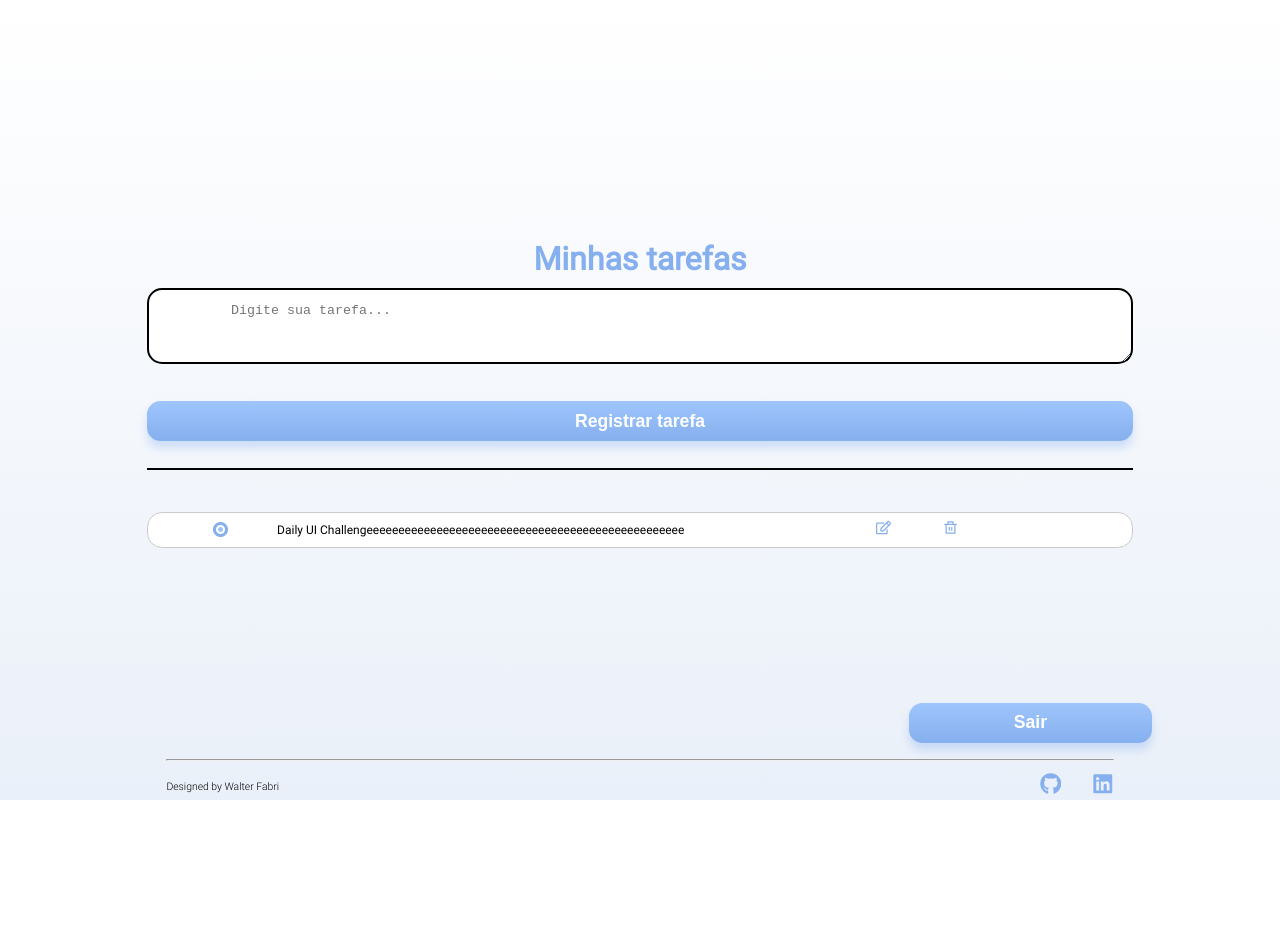
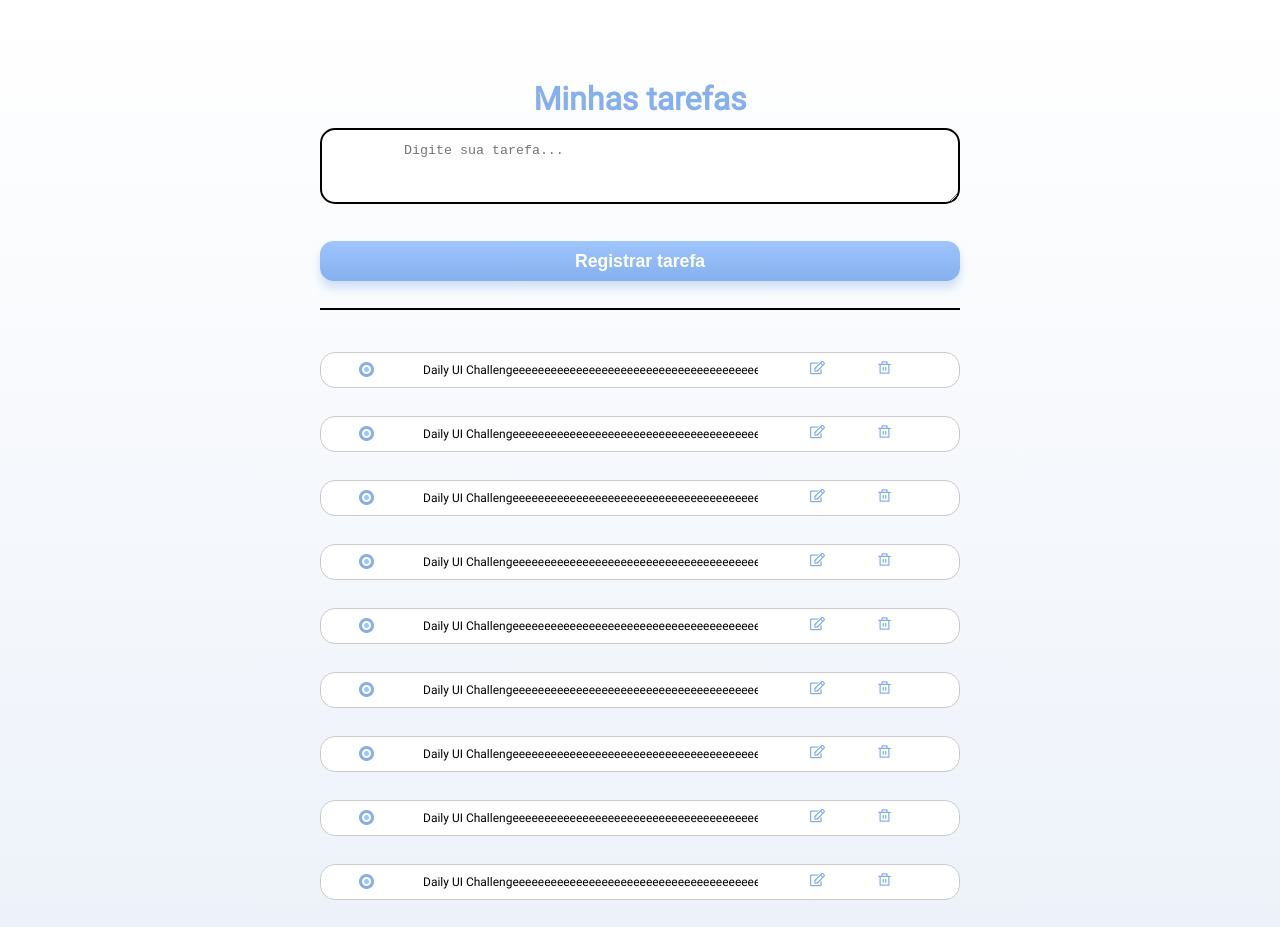
Before and after one commit to fabriwalter/todolist2, a React (Create React App) app: page /admin in a window 1280 px wide. Shown: the top 927 px of the page. Before the commit the page ends 800 px from the top, so only its background shows below. Built offline with nearby package versions, Linux system fonts and the light colour scheme; no server answers; sample sign-in values are in the browser's storage.

Commit message:
finished admin page desktop version

```diff
--- a/src/components/Footer/footer.css
+++ b/src/components/Footer/footer.css
@@ -38,7 +38,35 @@
 @media (min-width: 768px) {
 
     .footer {
+        width: 60vw;
+    }
 
+    .hr-footer {
+        min-width: 60vw;
     }
 
 }
+
+@media (min-width: 1200px) {
+
+    .footer {
+        width: 50vw;
+    }
+
+    .hr-footer {
+        min-width: 50vw;
+    }
+
+}
+
+@media (min-width: 1400px) {
+
+    .footer {
+        min-width: 0vw;
+        width: 35vw;
+    }
+
+    .hr-footer {
+        min-width: 35vw;
+    }
+}
--- a/src/components/Header/header.css
+++ b/src/components/Header/header.css
@@ -19,7 +19,7 @@
 @media (min-width: 768px) {
 
     .header-container {
-        margin-top: 30vh;
+        margin-top: 10vh;
     }
 
     .header-titulo {
--- a/src/pages/Admin/admin.css
+++ b/src/pages/Admin/admin.css
@@ -141,3 +141,109 @@
     display: flex;
     justify-content: center;
 }
+
+
+@media (min-width: 768px) {
+
+    .input-tarefas {
+        min-width: 0;
+        width: 60vw;
+    }
+
+    .button-registrar-tarefa {
+        min-width: 0;
+        width: 60vw;
+    }
+
+    .admin-hr {
+        min-width: 0;
+        width: 60vw;
+    }
+
+    .admin-article {
+        width: 60vw;
+    }
+
+    .admin-div-icons {
+        margin-left: 5vw;
+    }
+
+    .admin-button-logout {
+        min-width: 10vw;
+        margin-right: 20vw;
+    }
+
+}
+
+
+@media (min-width: 1200px) {
+
+    .input-tarefas {
+        width: 50vw;
+    }
+
+    .button-registrar-tarefa {
+        width: 50vw;
+    }
+
+    .admin-hr {
+        width: 50vw;
+    }
+
+    .admin-article {
+        width: 50vw;
+        padding-left: 3vw;
+    }
+
+    .admin-tarefas {
+        min-width: 30vw;
+    }
+
+    .admin-div-icons {
+        margin-left: 4vw;
+    }
+
+    .admin-button-logout {
+        margin-right: 25vw;
+    }
+
+}
+
+
+@media (min-width: 1400px) {
+
+    .input-tarefas {
+        padding-left: 3vw;
+        width: 35vw;
+    }
+
+    .button-registrar-tarefa {
+        width: 35vw;
+    }
+
+    .admin-hr {
+        width: 35vw;
+    }
+
+    .admin-article {
+        width: 35vw;
+    }
+
+    .admin-tarefas {
+        min-width: 20vw;
+    }
+
+    .admin-div-icons {
+        margin-left: 4vw;
+    }
+
+    .admin-icon-edit {
+        margin-right: 3vw;
+    }
+
+    .admin-button-logout {
+        min-width: 7.5vw;
+        margin-right: 32.5vw;
+    }
+
+}
--- a/src/pages/Admin/index.js
+++ b/src/pages/Admin/index.js
@@ -47,9 +47,104 @@ export default function Admin() {
                     </div>
                 </article>
 
+                <article className='admin-article'>
+                    <Icone />
 
+                    <p className='admin-tarefas'>Daily UI Challengeeeeeeeeeeeeeeeeeeeeeeeeeeeeeeeeeeeeeeeeeeeeeeeeeeeeeeeeeeee</p>
 
+                    <div className='admin-div-icons'>
+                        <Link className='admin-icon'> <FaRegEdit className='admin-icon-edit' /> </Link>
+                        <Link className='admin-icon'> <RiDeleteBinLine className='admin-icon-delete' /> </Link>
+                    </div>
+                </article>
 
+                <article className='admin-article'>
+                    <Icone />
+
+                    <p className='admin-tarefas'>Daily UI Challengeeeeeeeeeeeeeeeeeeeeeeeeeeeeeeeeeeeeeeeeeeeeeeeeeeeeeeeeeeee</p>
+
+                    <div className='admin-div-icons'>
+                        <Link className='admin-icon'> <FaRegEdit className='admin-icon-edit' /> </Link>
+                        <Link className='admin-icon'> <RiDeleteBinLine className='admin-icon-delete' /> </Link>
+                    </div>
+                </article>
+
+                <article className='admin-article'>
+                    <Icone />
+
+                    <p className='admin-tarefas'>Daily UI Challengeeeeeeeeeeeeeeeeeeeeeeeeeeeeeeeeeeeeeeeeeeeeeeeeeeeeeeeeeeee</p>
+
+                    <div className='admin-div-icons'>
+                        <Link className='admin-icon'> <FaRegEdit className='admin-icon-edit' /> </Link>
+                        <Link className='admin-icon'> <RiDeleteBinLine className='admin-icon-delete' /> </Link>
+                    </div>
+                </article>
+
+                <article className='admin-article'>
+                    <Icone />
+
+                    <p className='admin-tarefas'>Daily UI Challengeeeeeeeeeeeeeeeeeeeeeeeeeeeeeeeeeeeeeeeeeeeeeeeeeeeeeeeeeeee</p>
+
+                    <div className='admin-div-icons'>
+                        <Link className='admin-icon'> <FaRegEdit className='admin-icon-edit' /> </Link>
+                        <Link className='admin-icon'> <RiDeleteBinLine className='admin-icon-delete' /> </Link>
+                    </div>
+                </article>
+
+                <article className='admin-article'>
+                    <Icone />
+
+                    <p className='admin-tarefas'>Daily UI Challengeeeeeeeeeeeeeeeeeeeeeeeeeeeeeeeeeeeeeeeeeeeeeeeeeeeeeeeeeeee</p>
+
+                    <div className='admin-div-icons'>
+                        <Link className='admin-icon'> <FaRegEdit className='admin-icon-edit' /> </Link>
+                        <Link className='admin-icon'> <RiDeleteBinLine className='admin-icon-delete' /> </Link>
+                    </div>
+                </article>
+
+                <article className='admin-article'>
+                    <Icone />
+
+                    <p className='admin-tarefas'>Daily UI Challengeeeeeeeeeeeeeeeeeeeeeeeeeeeeeeeeeeeeeeeeeeeeeeeeeeeeeeeeeeee</p>
+
+                    <div className='admin-div-icons'>
+                        <Link className='admin-icon'> <FaRegEdit className='admin-icon-edit' /> </Link>
+                        <Link className='admin-icon'> <RiDeleteBinLine className='admin-icon-delete' /> </Link>
+                    </div>
+                </article>
+
+                <article className='admin-article'>
+                    <Icone />
+
+                    <p className='admin-tarefas'>Daily UI Challengeeeeeeeeeeeeeeeeeeeeeeeeeeeeeeeeeeeeeeeeeeeeeeeeeeeeeeeeeeee</p>
+
+                    <div className='admin-div-icons'>
+                        <Link className='admin-icon'> <FaRegEdit className='admin-icon-edit' /> </Link>
+                        <Link className='admin-icon'> <RiDeleteBinLine className='admin-icon-delete' /> </Link>
+                    </div>
+                </article>
+
+                <article className='admin-article'>
+                    <Icone />
+
+                    <p className='admin-tarefas'>Daily UI Challengeeeeeeeeeeeeeeeeeeeeeeeeeeeeeeeeeeeeeeeeeeeeeeeeeeeeeeeeeeee</p>
+
+                    <div className='admin-div-icons'>
+                        <Link className='admin-icon'> <FaRegEdit className='admin-icon-edit' /> </Link>
+                        <Link className='admin-icon'> <RiDeleteBinLine className='admin-icon-delete' /> </Link>
+                    </div>
+                </article>
+
+                <article className='admin-article'>
+                    <Icone />
+
+                    <p className='admin-tarefas'>Daily UI Challengeeeeeeeeeeeeeeeeeeeeeeeeeeeeeeeeeeeeeeeeeeeeeeeeeeeeeeeeeeee</p>
+
+                    <div className='admin-div-icons'>
+                        <Link className='admin-icon'> <FaRegEdit className='admin-icon-edit' /> </Link>
+                        <Link className='admin-icon'> <RiDeleteBinLine className='admin-icon-delete' /> </Link>
+                    </div>
+                </article>
 
             </div>
 
```
